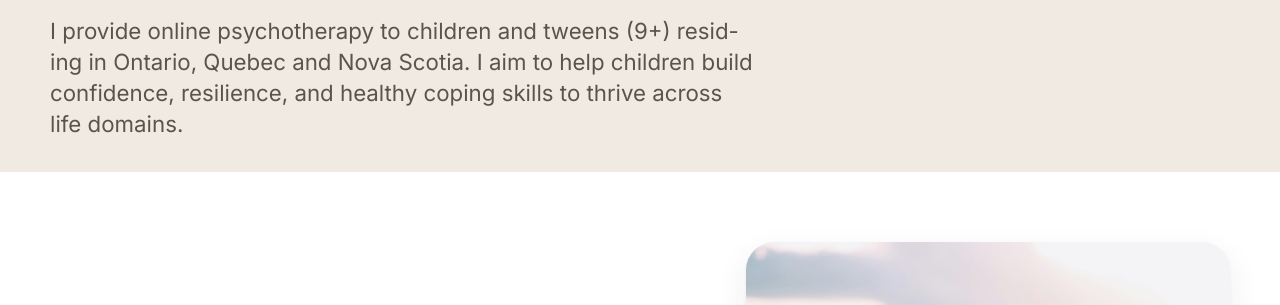
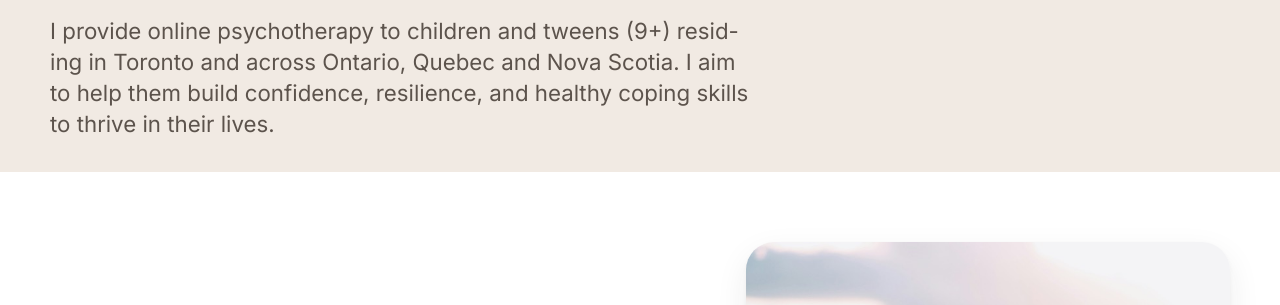
Before and after one commit to cristinamagrina/cristinamagrina-ca, a plain HTML site: page children.html in a window 1280 px wide. Shown: the part 215-520 px from the top of the page. Drawn offline with nearby package versions, Linux system fonts and the light colour scheme.

Commit message:
Update Children page hero lead: add Toronto and rephrase closing sentence
Co-Authored-By: Claude Sonnet 5 <noreply@anthropic.com>

```diff
--- a/children.html
+++ b/children.html
@@ -59,7 +59,7 @@
 <section class="page-hero">
   <div class="wrap">
     <h1 class="hero-title--fit">Online Child Therapy (Ages 9+)</h1>
-    <p class="page-hero__lead">I provide online psychotherapy to children and tweens (9+) residing in Ontario, Quebec and Nova Scotia. I aim to help children build confidence, resilience, and healthy coping skills to thrive across life domains.</p>
+    <p class="page-hero__lead">I provide online psychotherapy to children and tweens (9+) residing in Toronto and across Ontario, Quebec and Nova Scotia. I aim to help them build confidence, resilience, and healthy coping skills to thrive in their lives.</p>
   </div>
 </section>
 
```
